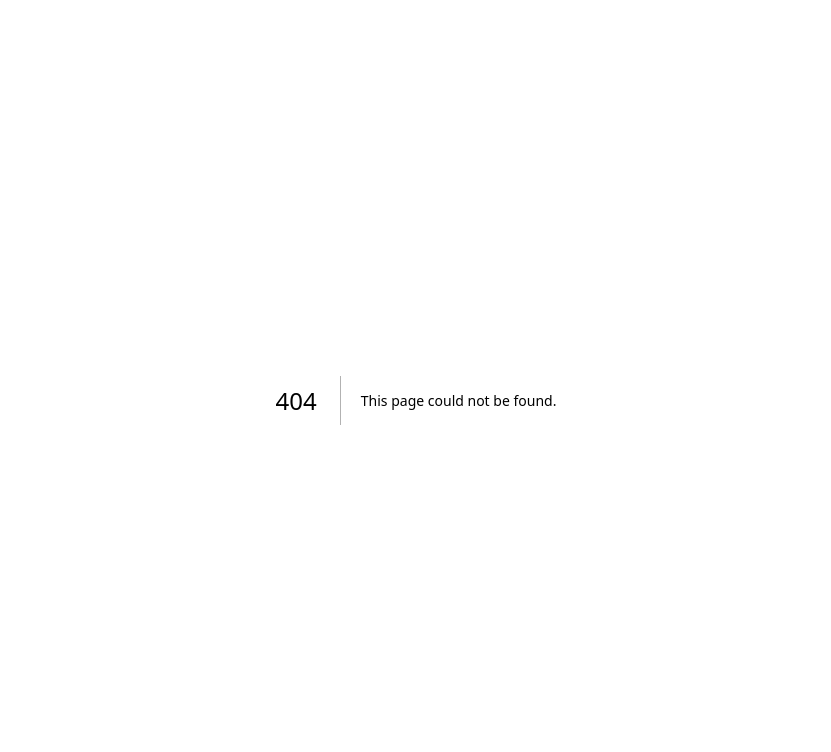
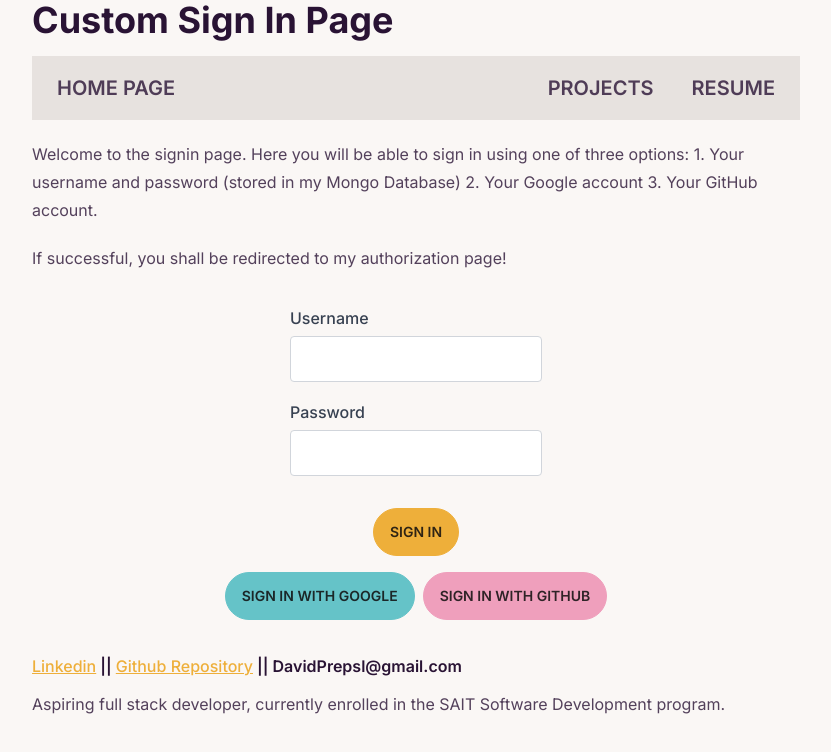
Before and after one commit to Prepsld/prowlinggryphonstudio, a Next.js app: page /projects/sigintest in a window 1280 px wide. Before the commit this address had no page. Shown: the top 752 px of the page, without its empty margins (224-1055 px from the left). Built offline with nearby package versions, Linux system fonts and the light colour scheme; no server answers.

Commit message:
adds new sign in option, removes unnecessary file

```diff
--- a/app/components/Navigation.js
+++ b/app/components/Navigation.js
@@ -11,6 +11,7 @@ const Navigation = () => {
             Home Page
           </Link>
         </div>
+
         <div className="space-x-1">
           <Link href="/projects" className="btn btn-ghost text-xl">
             Projects
@@ -18,9 +19,9 @@ const Navigation = () => {
           <Link href="/resume" className="btn btn-ghost text-xl">
             Resume
           </Link>
-          <SignOutButton />
           {/* Add more links as needed */}
         </div>
+        <SignOutButton />
       </div>
     </nav>
   );
--- a/app/components/credentials.tsx
+++ /dev/null
@@ -1,32 +0,0 @@
-import type {
-  GetServerSidePropsContext,
-  InferGetServerSidePropsType,
-} from "next"
-import { getCsrfToken } from "next-auth/react"
-
-export default function SignIn({
-  csrfToken,
-}: InferGetServerSidePropsType<typeof getServerSideProps>) {
-  return (
-    <form method="post" action="/api/auth/callback/credentials">
-      <input name="csrfToken" type="hidden" defaultValue={csrfToken} />
-      <label>
-        Username
-        <input name="username" type="text" />
-      </label>
-      <label>
-        Password
-        <input name="password" type="password" />
-      </label>
-      <button type="submit">Sign in</button>
-    </form>
-  )
-}
-
-export async function getServerSideProps(context: GetServerSidePropsContext) {
-  return {
-    props: {
-      csrfToken: await getCsrfToken(context),
-    },
-  }
-}
--- a/app/components/signoutbtn.js
+++ b/app/components/signoutbtn.js
@@ -14,7 +14,7 @@ export default function SignOutButton() {
   };
 
   return (
-    <button className="btn btn-warning" onClick={handleSignOut}>
+    <button className="btn btn-warning btn-xs" onClick={handleSignOut}>
       Sign out!
     </button>
   );
--- a/app/projects/page.js
+++ b/app/projects/page.js
@@ -61,6 +61,27 @@ export default function Projects() {
                 </div>
               </div>
             </li>
+            <li>
+              <div className="collapse bg-base-200">
+                <input type="checkbox" />
+                <div className="collapse-title text-xl font-medium">
+                  Signin page ( custom test)
+                </div>
+                <div className="collapse-content">
+                  <p>
+                    This is my attempt at combining both a login and protected page together. As well, I wanted to fix
+                    my issues with the sign in page not redirecting properly.In this test, I have a custom sign in page that
+                    allows you to sign in with a username and password, or with your google account. If you are successful, you will be redirected to the same page, and clicking the modal with give you the authorized page!
+                  </p>
+                  <Link
+                    href="./projects/sigintest"
+                    className="btn btn-ghost text-xl"
+                  >
+                    Try me out, I worked hard on this!
+                  </Link>
+                </div>
+              </div>
+            </li>
 
             {/* Add more school projects as needed */}
           </ul>
--- /dev/null
+++ b/app/projects/sigintest/page.js
@@ -0,0 +1,195 @@
+"use client";
+
+import { useState, useEffect } from "react";
+import { useSession, signIn, signOut } from "next-auth/react";
+import Navigation from "../../components/Navigation";
+import Blurb from "../../components/Blurb";
+
+export default function SignIn() {
+  const [credentials, setCredentials] = useState({
+    username: "",
+    password: "",
+  });
+  const [message, setMessage] = useState("You have successfully signed in!");
+  const [showModal, setShowModal] = useState(false);
+  const [isauth, setIsAuth] = useState(false);
+
+  const {data: session} = useSession();
+  const { status } = useSession();
+
+  const handleChange = (e) => {
+    setCredentials({
+      ...credentials,
+      [e.target.name]: e.target.value,
+    });
+  };
+
+  const handleSignIn = async (e) => {
+    e.preventDefault();
+
+    const response = await signIn("login", {
+      redirect: false,
+      username: credentials.username,
+      password: credentials.password,
+    });
+
+    if (response.error) {
+      setMessage("Sign in failed. Please try again.");
+      console.error("Sign in failed:", response.error);
+      setShowModal(true);
+    }
+  };
+
+
+const handleGoogleSignIn = async () => {
+  try {
+    await signIn("google", {
+      redirect: false,
+    });
+    setMessage("You have successfully signed in with Google!");
+  } catch (error) {
+    setMessage("Sign in with Google failed. Please try again.");
+  }
+};
+
+const handleGitHubSignIn = async () => {
+  try {
+    await signIn("github", {
+      redirect: false,
+    });
+    setMessage("You have successfully signed in with Github!");
+  } catch (error) {
+    setMessage("Sign in with GitHub failed. Please try again.");
+  }
+};
+
+
+
+  const handleModalClose = () => {
+    setShowModal(false);
+    if (session) {
+      setIsAuth(true);
+    }
+  };
+
+  useEffect(() => {
+    if (session) {
+      setMessage("You have successfully signed in!");
+      setShowModal(true);
+    }
+  }, [session]);
+
+  if (status === "loading") {
+    return (
+      <div
+        style={{
+          display: "flex",
+          justifyContent: "center",
+          alignItems: "center",
+          height: "100vh",
+          fontSize: "2rem",
+        }}
+      >
+        <span className="loading loading-spinner loading-lg"></span>
+        Loading...
+      </div>
+    );
+  } else if (isauth === true) {
+    return (
+      <div className="prose container mx-auto max-w-screen-md">
+        <Navigation />
+        <p className="text-2xl font-bold mb-4">Protected Page</p>
+        <p className="mb-4">
+          This is a protected page. If you are seeing this, congrats!
+          Successfully signed in! :D
+        </p>
+        <p>
+          From here you can either go to another page, OR you can sign out and
+          try again with another provider!
+        </p>
+        <button className="btn btn-warning mt-4" onClick={() => signOut({})}>
+          Sign out!
+        </button>
+        <Blurb />
+      </div>
+    );
+  } else {
+    return (
+      <div className="prose container mx-auto max-w-screen-md">
+        <h1 className="text-4xl font-bold mb-4">Custom Sign In Page</h1>
+        <Navigation />
+        <p>
+          Welcome to the signin page. Here you will be able to sign in using one
+          of three options: 1. Your username and password (stored in my Mongo
+          Database) 2. Your Google account 3. Your GitHub account.
+        </p>
+        <p>If successful, you shall be redirected to my authorization page!</p>
+        <form
+          className="mt-8 flex flex-col items-center"
+          onSubmit={handleSignIn}
+        >
+          <div className="mb-4">
+            <label className="block text-m font-medium text-gray-700">
+              Username
+            </label>
+            <input
+              className="mt-1 p-2 border border-gray-300 rounded w-full"
+              type="text"
+              name="username"
+              value={credentials.username}
+              onChange={handleChange}
+            />
+          </div>
+          <div className="mb-4">
+            <label className="block text-m font-medium text-gray-700">
+              Password
+            </label>
+            <input
+              className="mt-1 p-2 border border-gray-300 rounded w-full"
+              type="password"
+              name="password"
+              value={credentials.password}
+              onChange={handleChange}
+            />
+          </div>
+          <button className="btn btn-accent mt-4" type="submit">
+            Sign In
+          </button>
+        </form>
+        <div className="flex flex-row items-center justify-center mt-4">
+          <button
+            className="btn btn-primary mr-2 justify-center display-flex"
+            onClick={handleGoogleSignIn}
+          >
+            Sign in with Google
+          </button>
+          <button
+            className="btn btn-secondary justify-center display-flex"
+            onClick={handleGitHubSignIn}
+          >
+            Sign in with GitHub
+          </button>
+        </div>
+
+        {/* DaisyUI Modal */}
+        {showModal && (
+          <dialog id="my_modal_1" className="modal" open>
+            <div className="modal-box">
+              <h3 className="font-bold text-lg">Hello!</h3>
+              <p className="py-4">{message}</p>
+              <div className="modal-action">
+                <form method="dialog">
+                  <button className="btn" onClick={handleModalClose}>
+                    Okay
+                  </button>
+                </form>
+              </div>
+            </div>
+          </dialog>
+        )}
+
+        <Blurb />
+      </div>
+    );
+  }
+}
--- a/app/projects/signin/page.js
+++ b/app/projects/signin/page.js
@@ -70,8 +70,8 @@ export default function SignIn() {
   const handleModalClose = () => {
     setShowModal(false);
     // Redirect the user after dismissing the modal
-    window.location.href =
-      "https://prowlinggryphonstudio.vercel.app/projects/auth";
+    //window.location.href =
+    //  "https://prowlinggryphonstudio.vercel.app/projects/auth";
   };
 
   return (
```
